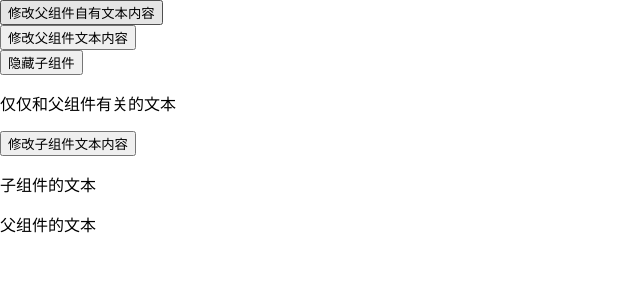
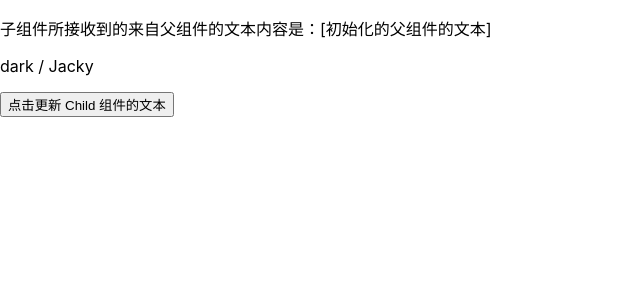
Before and after one commit to songjinke/fe-frameworks, a React (Create React App) app in the folder packages/react-in-depth/: page / in a window 1280 px wide. Shown: the top 300 px of the page, without its empty margins (0-640 px from the left). Built offline with nearby package versions, Linux system fonts and the light colour scheme.

Commit message:
feat(react): demo passing data through the component tree

```diff
--- /dev/null
+++ b/packages/react-in-depth/src/components/Child.js
@@ -0,0 +1,37 @@
+import React from 'react';
+
+import { ThemeContext, UserContext } from '../index';
+
+class Child extends React.Component {
+  // 初始化子组件的 state
+  state = {
+    text: '子组件的文本',
+  };
+
+  // 子组件的按钮监听函数
+  changeText = () => {
+    // changeText 中，调用了父组件传入的 changeFatherText 方法
+    this.props.changeFatherText(this.state.text);
+  };
+
+  render() {
+    return (
+      <div className="child">
+        <p>{`子组件所接收到的来自父组件的文本内容是：[${this.props.fatherText}]`}</p>
+        <ThemeContext.Consumer>
+          {(theme) => (
+            <UserContext.Consumer>
+              {(user) => (
+                <p>
+                  {theme} / {user.name}
+                </p>
+              )}
+            </UserContext.Consumer>
+          )}
+        </ThemeContext.Consumer>
+      </div>
+    );
+  }
+}
+
+export default Child;
--- /dev/null
+++ b/packages/react-in-depth/src/components/Father.js
@@ -0,0 +1,33 @@
+import React from 'react';
+
+import Child from './Child';
+import NewChild from './NewChild';
+
+class Father extends React.Component {
+  // 初始化父组件的 state
+  state = {
+    text: '初始化的父组件的文本',
+  };
+
+  // 传给 NewChild 组件按钮的监听函数，用于更新父组件 text 值（这个 text 值同时也是 Child 的 props）
+  changeText = (newText) => {
+    this.setState({
+      text: newText,
+    });
+  };
+
+  // 渲染父组件
+  render() {
+    return (
+      <div className="father">
+        {/* 引入 Child 组件，并通过 props 中下发具体的状态值 实现父-子通信 */}
+        <Child fatherText={this.state.text} />
+
+        {/* 引入 NewChild 组件，并通过 props 中下发可传参的函数 实现子-父通信 */}
+        <NewChild changeFatherText={this.changeText} />
+      </div>
+    );
+  }
+}
+
+export default Father;
--- /dev/null
+++ b/packages/react-in-depth/src/components/NewChild.js
@@ -0,0 +1,24 @@
+import React from 'react';
+
+class NewChild extends React.Component {
+  state = {
+    text: '来自 newChild 的文本',
+  };
+
+  // NewChild 组件的按钮监听函数
+  changeText = () => {
+    // changeText 中，调用了父组件传入的 changeFatherText 方法
+    this.props.changeFatherText(this.state.text);
+  };
+
+  render() {
+    return (
+      <div className="child">
+        {/* 注意这里把修改父组件文本（同时也是 Child 组件的文本）的动作放在了 NewChild 里 */}
+        <button onClick={this.changeText}>点击更新 Child 组件的文本</button>
+      </div>
+    );
+  }
+}
+
+export default NewChild;
--- a/packages/react-in-depth/src/index.js
+++ b/packages/react-in-depth/src/index.js
@@ -1,12 +1,22 @@
 import React from 'react';
 import ReactDOM from 'react-dom';
 import './index.css';
-import LifeCycleContainer from './components/LifeCycleContainer';
+import Father from './components/Father';
 import reportWebVitals from './reportWebVitals';
+
+// Theme context
+export const ThemeContext = React.createContext();
+
+// User context
+export const UserContext = React.createContext();
 
 ReactDOM.render(
   <React.StrictMode>
-    <LifeCycleContainer />
+    <ThemeContext.Provider value="dark">
+      <UserContext.Provider value={{ name: 'Jacky' }}>
+        <Father />
+      </UserContext.Provider>
+    </ThemeContext.Provider>
   </React.StrictMode>,
   document.getElementById('root')
 );
```
